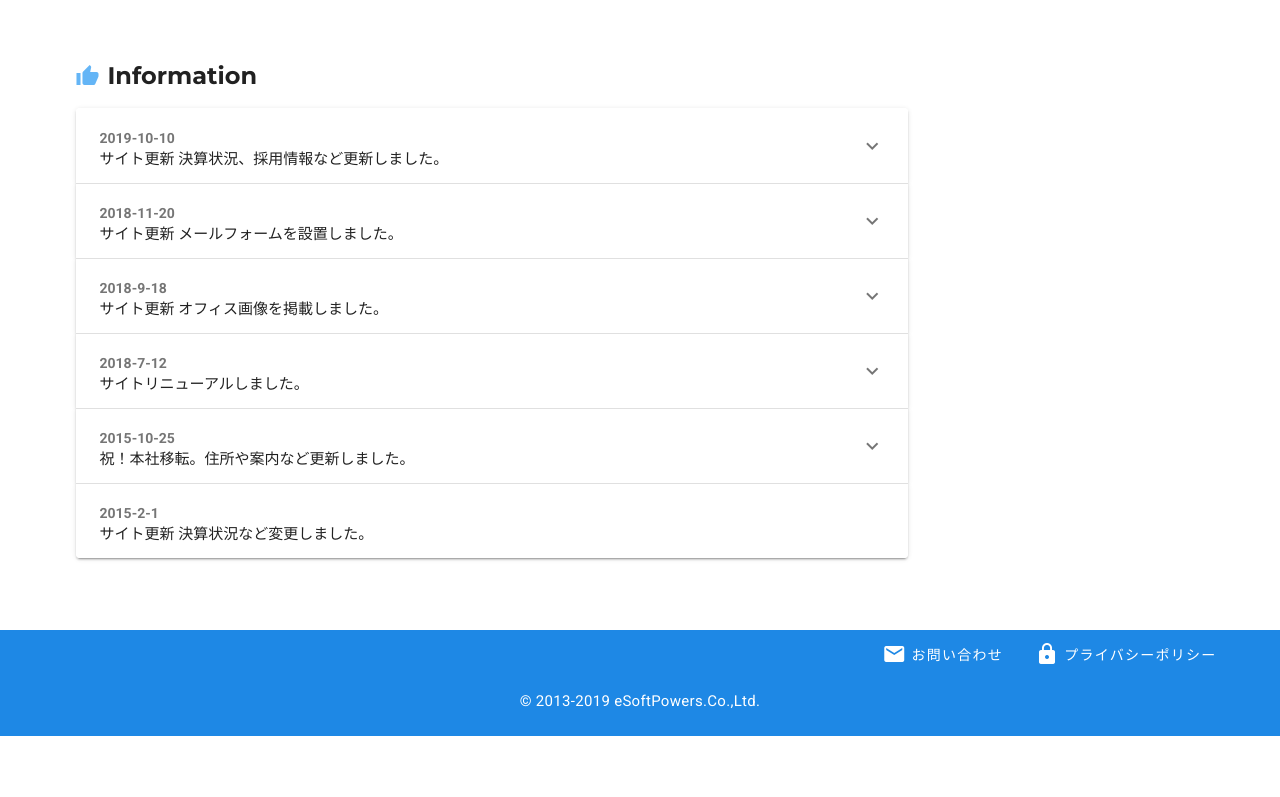
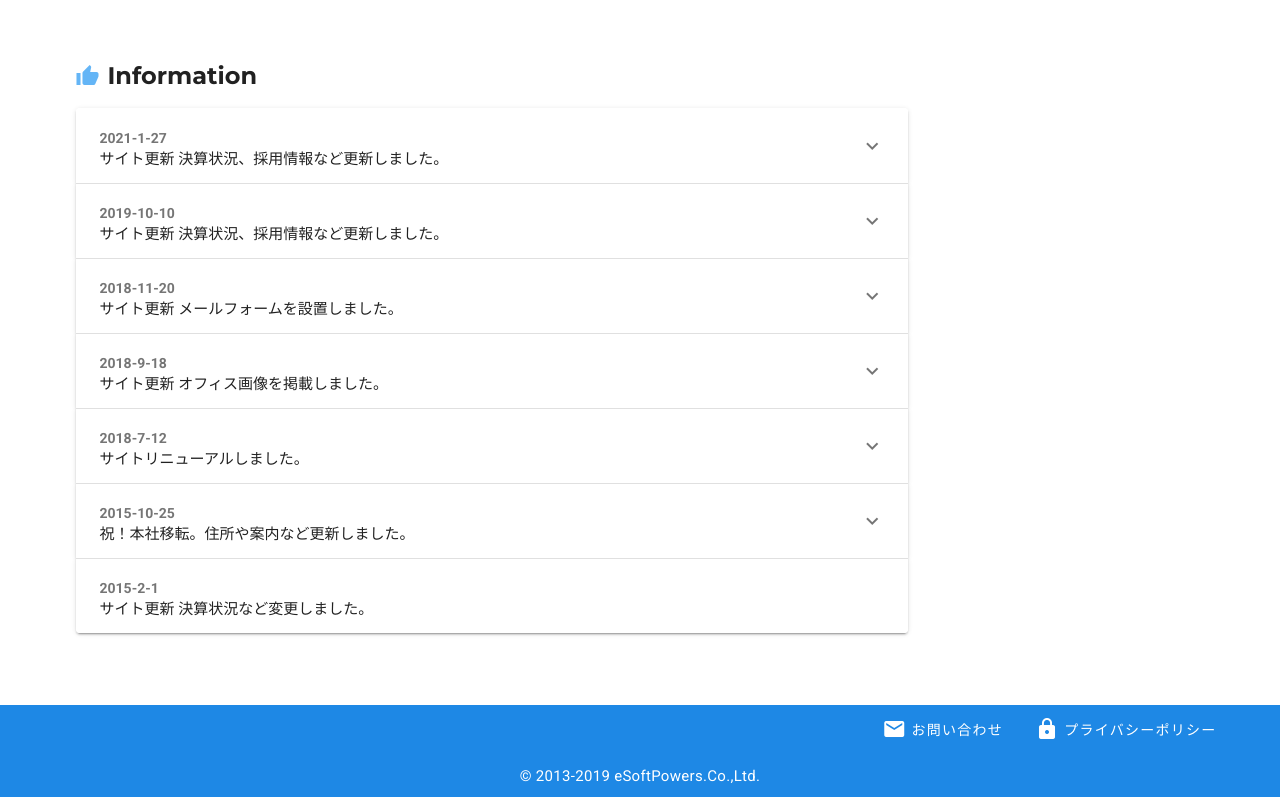
Before and after one commit to esp-nishikawa/esp-hp, a Vue app: page / in a window 1280 px wide. Shown: the part 1660-2457 px from the top of the page. Before the commit the page ends 2396 px from the top, so only its background shows below. Built offline with nearby package versions, Linux system fonts and the light colour scheme.

Commit message:
決算状況、採用情報など更新

```diff
--- a/src/components/TheInformation.vue
+++ b/src/components/TheInformation.vue
@@ -4,6 +4,12 @@ export default {
   data() {
     return {
       informations: [
+        {
+          date: '2021-1-27',
+          headline: 'サイト更新 決算状況、採用情報など更新しました。',
+          description: `・２０２１、２０２２年度新卒採用情報を掲載しました。<br>
+                        ・その他、決算状況など更新しました。`,
+        },
         {
           date: '2019-10-10',
           headline: 'サイト更新 決算状況、採用情報など更新しました。',
--- a/src/components/ThePerformance.vue
+++ b/src/components/ThePerformance.vue
@@ -4,6 +4,12 @@ export default {
   data() {
     return {
       items: [
+        {
+          year: '2019年度',
+          sales: '21,868万円',
+          employees: '13名',
+          engineers: '11名',
+        },
         {
           year: '2018年度',
           sales: '19,644万円',
--- a/src/router/Corporate.vue
+++ b/src/router/Corporate.vue
@@ -23,6 +23,7 @@ export default {
         customers: [
           '株式会社大阪エヌデーエス',
           '株式会社コア',
+          '株式会社コアコンセプト・テクノロジー',
           '株式会社コムワース',
           '株式会社中松商会',
           '株式会社ニッポンダイナミックシステムズ',
--- a/src/router/Recruit.vue
+++ b/src/router/Recruit.vue
@@ -34,7 +34,8 @@ export default {
                     </v-col>
                     <v-col cols="12" sm="6">
                       <base-subheading>応募資格</base-subheading>
-                      <base-text>２０２０年３月に卒業予定の方</base-text>
+                      <base-text>２０２１年３月に卒業予定の方</base-text>
+                      <base-text>２０２２年３月に卒業予定の方</base-text>
                       <base-text>※既に卒業されている方も応募可能</base-text>
                     </v-col>
                     <v-col cols="12" sm="6">
--- a/src/router/Service.vue
+++ b/src/router/Service.vue
@@ -73,7 +73,7 @@ export default {
                 <v-container class="px-0 px-sm-3">
                   <v-row class="mt-2" :style="$vuetify.breakpoint.mdAndUp ? {'min-height': '128px'} : {}">
                     <v-col>
-                      <base-text>リアルタイム処理、携帯電話、デジタル家電、事務機器の心臓部開発により、現実となりつつあるユビキタス時代に挑戦していきます。</base-text>
+                      <base-text>リアルタイム処理、携帯電話、デジタル家電、事務機器の心臓部開発により、現実となりつつあるIoT時代に挑戦していきます。</base-text>
                     </v-col>
                   </v-row>
                   <v-row>
```
Also changed, not shown: package.json (+7 -7 lines), 1 other file (tests, documents, lock files or other folders).
